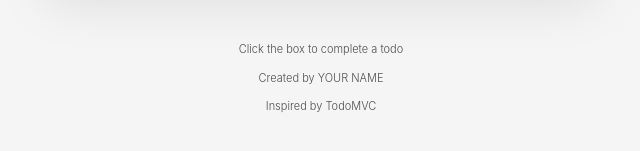
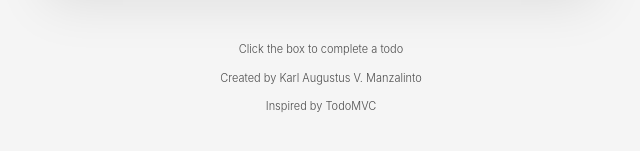
Before and after one commit to KarlManzalinto/csit340-todomvc, a React (Vite) app: page / in a window 1280 px wide. Shown: the part 407-558 px from the top of the page, without its empty margins (319-959 px from the left). Built offline with nearby package versions, Linux system fonts and the light colour scheme.

Commit message:
chore: replace YOUR NAME with Karl Augustus V. Manzalinto

```diff
--- a/src/App.jsx
+++ b/src/App.jsx
@@ -5,7 +5,7 @@ function App() {
   return (
     <div className="min-h-screen bg-[#f5f5f5] py-8 font-light text-[#111]">
       <Todos />
-      <Info name="YOUR NAME" />
+      <Info name="Karl Augustus V. Manzalinto" />
     </div>
   )
 }
```
